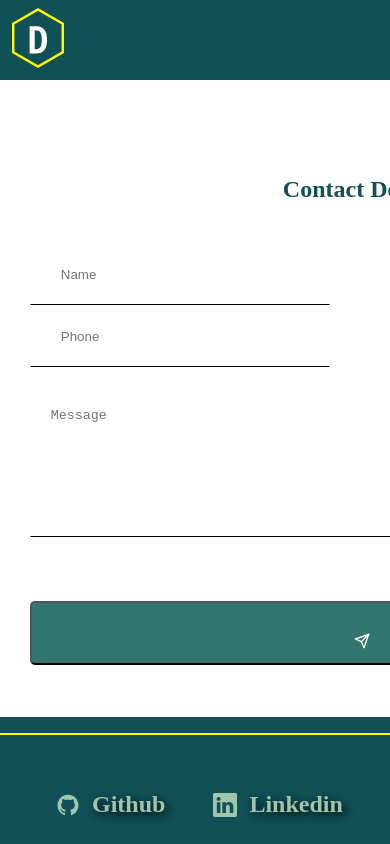
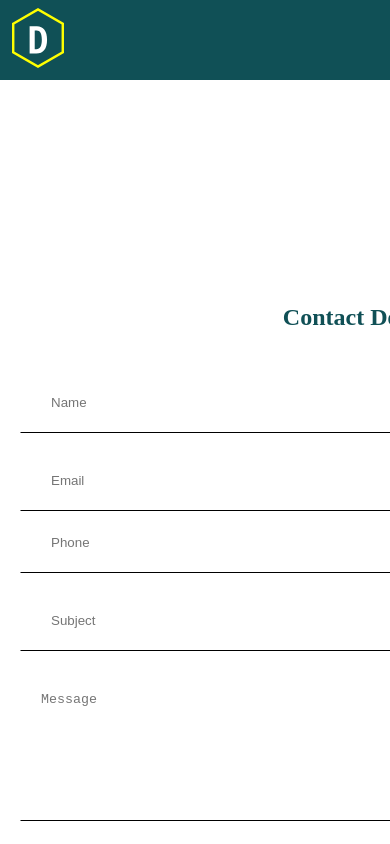
Before and after one commit to DEJENERUTA/portfolio, a React (Create React App) app: page /contact in a window 390 px wide. Shown: the top 844 px of the page. Built offline with nearby package versions, Linux system fonts and the light colour scheme; the HTML template or start-up script is replaced by a standard one.

Commit message:
add responsive

```diff
--- a/src/about/About.css
+++ b/src/about/About.css
@@ -135,12 +135,21 @@
 }
 
 /*responssive*/
-@media (max-width: 640px) {
+@media screen and (max-width: 640px) {
+  .about-main-content {
+    margin-top: 14rem;
+  }
   .about-content {
     display: flex;
     flex-direction: column;
     align-items: center;
     justify-content: center;
     gap: 1em;
+    margin-top: 10rem;
+  }
+  .about,
+  .D {
+    text-align: center;
+    margin-top: 2rem;
   }
 }
--- a/src/contact/Contact.css
+++ b/src/contact/Contact.css
@@ -93,3 +93,24 @@
   font-size: 1rem;
   color: #fff;
 }
+
+@media screen and (max-width: 640px) {
+  .contact-form {
+    margin-top: 10rem;
+  }
+  .contact-form {
+    width: 100%;
+  }
+  .contact-form-group1 {
+    display: flex;
+    flex-direction: column;
+    gap: 1rem;
+  }
+  .contact-form input[type="text"] {
+    width: 100%;
+  }
+  .contact-title {
+    text-align: center;
+    margin-top: 2rem;
+  }
+}
--- a/src/home/Home.css
+++ b/src/home/Home.css
@@ -28,7 +28,7 @@
   font-size: 1.5em;
   font-family: "Roboto", sans-serif;
   color: var(--color-accent);
-  margin-top: 4em;
+  margin-top: 8em;
 }
 
 .quotes {
@@ -85,7 +85,6 @@
     justify-content: center;
     gap: 1em;
   }
-  /* home quotes have to have width 100% and text-align center and will fit to the responsive screen */
   .quotes {
     padding: 2em;
     text-align: center;
--- a/src/projects/Project.css
+++ b/src/projects/Project.css
@@ -104,11 +104,13 @@
 }
 
 /* responssive*/
-@media (max-width: 768px) {
+@media screen and (max-width: 768px) {
+  .project-item-list {
+    margin-top: 12rem;
+  }
   .project-item-container {
     flex-direction: column;
     align-items: center;
     gap: 1.5em;
-    margin-top: 2rem;
   }
 }
```
